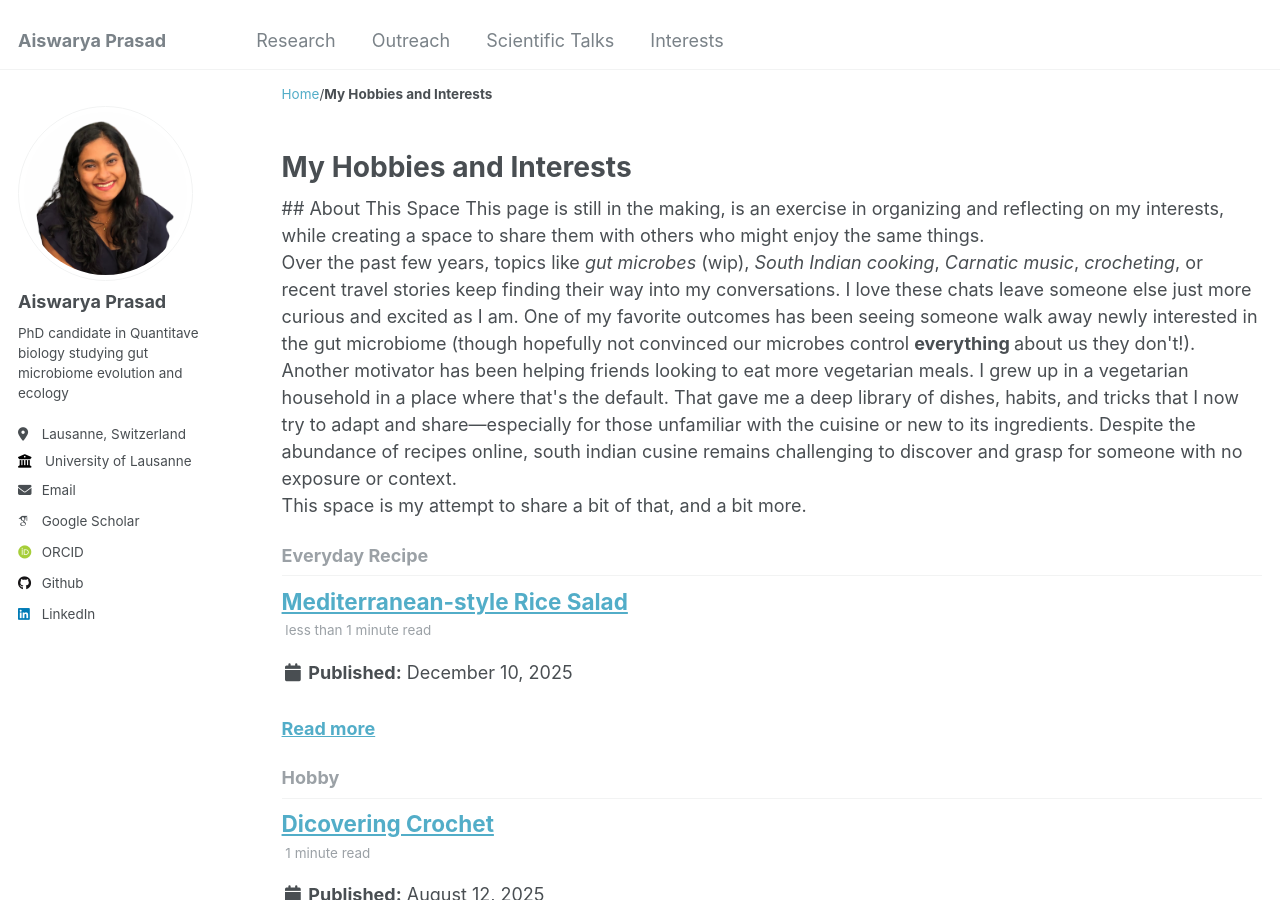
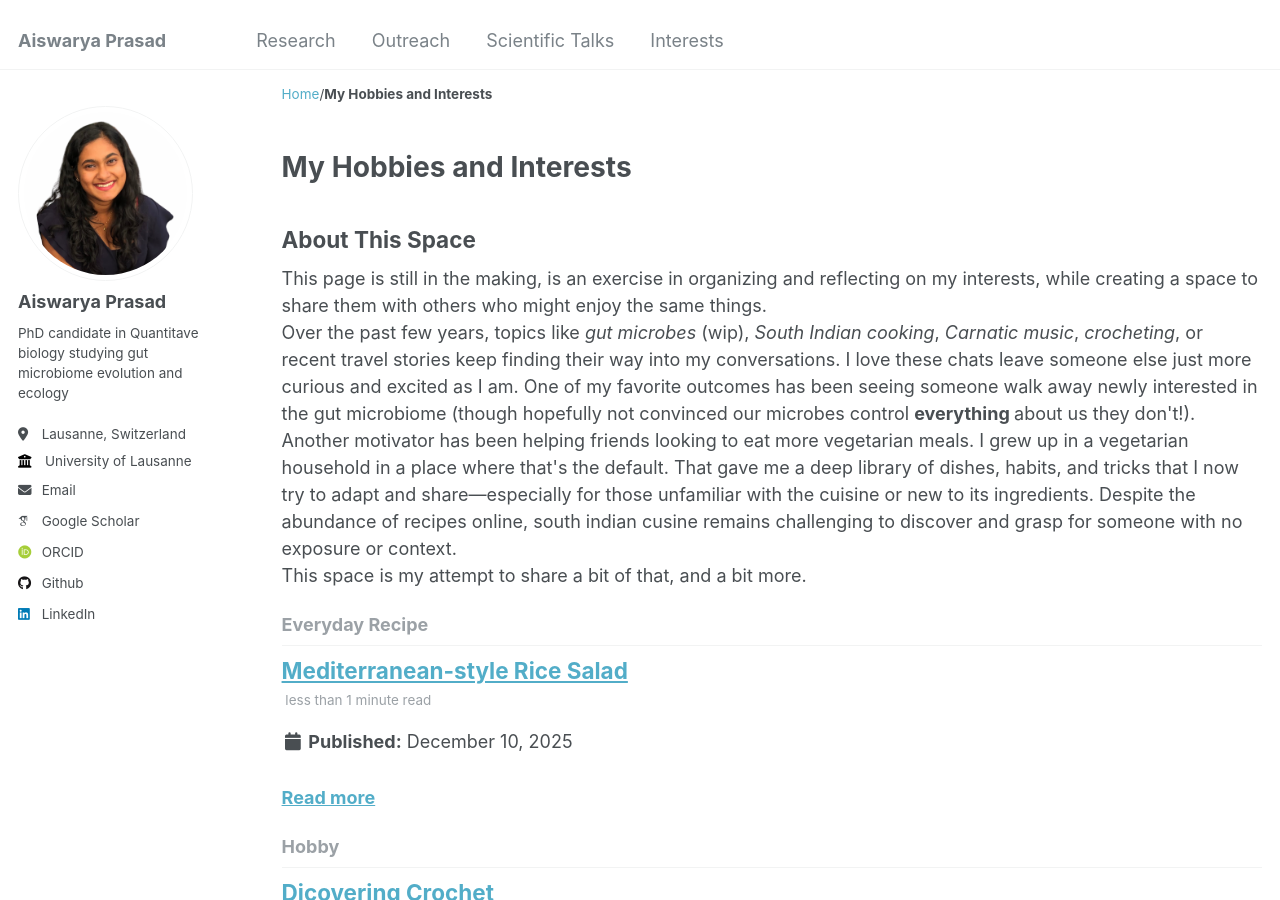
Before and after one commit to Aiswarya-prasad/aiswarya-prasad.github.io, a Jekyll site: the page built from _pages/category-archive.html, in a window 1280 px wide and 900 px high. Built offline with Jekyll 4.4.1, drawn with Linux system fonts in a browser that asks for light colours; some web fonts are replaced.

Commit message:
Syntax change, squash commit later or just ignore.

```diff
--- a/_pages/category-archive.html
+++ b/_pages/category-archive.html
@@ -5,7 +5,7 @@ title: "My Hobbies and Interests"
 author_profile: true
 ---
 
-## About This Space
+<h2>About This Space</h2>
 
 This page is still in the making, is an exercise in organizing and reflecting on my interests, while creating a space to
 share them with others who might enjoy the same things. <br>
```
Also changed, not shown: _posts/2025-08-12-new-hobby-crochet.md (+1 -1 lines).
